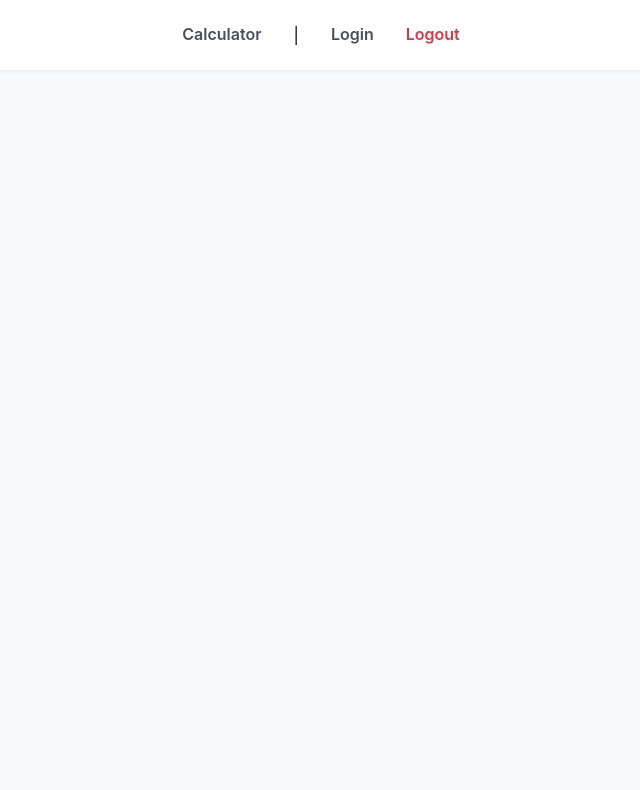
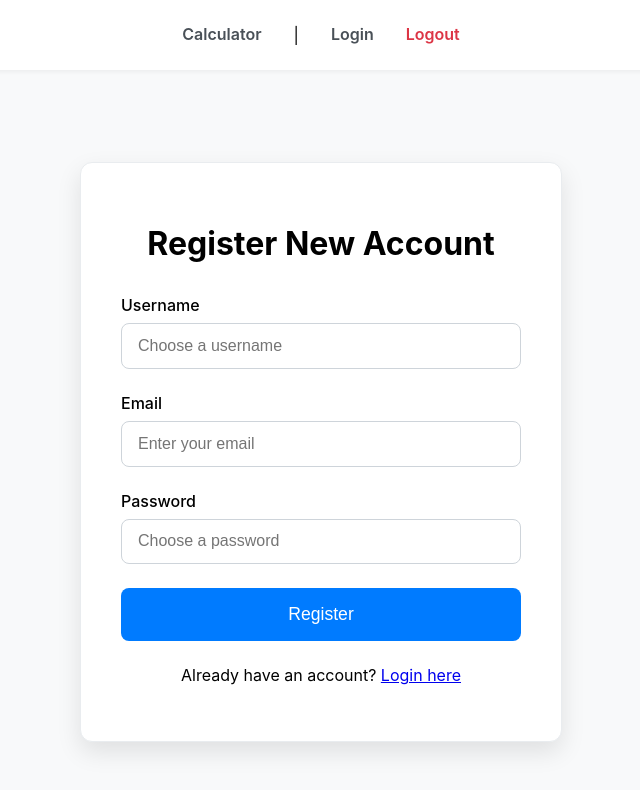
Before and after one commit to ghalibassaidy/frontend_Test_FreightProject, a Vue app: page /register in a window 1280 px wide. Shown: the top 790 px of the page, without its empty margins (319-959 px from the left). Built offline with nearby package versions, Linux system fonts and the light colour scheme.

Commit message:
add register account

```diff
--- a/src/router/index.js
+++ b/src/router/index.js
@@ -1,6 +1,7 @@
 import { createRouter, createWebHistory } from 'vue-router'
 import CalculatorView from '../views/CalculatorView.vue'
 import LoginView from '../views/LoginView.vue'
+import RegisterView from '../views/RegisterView.vue'
 
 const routes = [
   {
@@ -13,6 +14,11 @@ const routes = [
     path: '/login',
     name: 'Login',
     component: LoginView,
+  },
+  {
+    path: '/register',
+    name: 'Register',
+    component: RegisterView,
   },
 ]
 
--- a/src/views/LoginView.vue
+++ b/src/views/LoginView.vue
@@ -66,6 +66,10 @@ async function handleLogin() {
         </div>
         <p v-if="errorMessage" class="error-message">{{ errorMessage }}</p>
         <button type="submit" class="auth-btn">Login</button>
+        <p class="switch-form">
+          Don't have an account?
+          <router-link to="/register">Register here</router-link>
+        </p>
       </form>
     </div>
   </div>
--- /dev/null
+++ b/src/views/RegisterView.vue
@@ -0,0 +1,157 @@
+<script setup>
+import { ref } from 'vue'
+import { useRouter } from 'vue-router'
+
+// Membaca URL API dari file .env
+const API_BASE_URL = import.meta.env.VITE_API_BASE_URL || 'http://localhost:8000'
+
+const username = ref('')
+const email = ref('')
+const password = ref('')
+const errorMessage = ref('')
+const successMessage = ref('')
+
+const router = useRouter()
+
+async function handleRegister() {
+  errorMessage.value = ''
+  successMessage.value = ''
+
+  if (!username.value || !email.value || !password.value) {
+    errorMessage.value = 'All fields are required.'
+    return
+  }
+
+  try {
+    const response = await fetch(`${API_BASE_URL}/api/register/`, {
+      method: 'POST',
+      headers: {
+        'Content-Type': 'application/json',
+      },
+      body: JSON.stringify({
+        username: username.value,
+        email: email.value,
+        password: password.value,
+      }),
+    })
+
+    const data = await response.json()
+
+    if (!response.ok) {
+      throw new Error(data.username || data.email || data.password || 'Registration failed.')
+    }
+
+    successMessage.value = 'Registration successful! Please log in.'
+    setTimeout(() => {
+      router.push('/login')
+    }, 2000)
+  } catch (error) {
+    errorMessage.value = error.message
+  }
+}
+</script>
+
+<template>
+  <div class="view-container">
+    <div class="auth-container">
+      <h1>Register New Account</h1>
+      <form @submit.prevent="handleRegister">
+        <div class="form-group">
+          <label for="username">Username</label>
+          <input
+            type="text"
+            id="username"
+            v-model="username"
+            placeholder="Choose a username"
+            required
+          />
+        </div>
+        <div class="form-group">
+          <label for="email">Email</label>
+          <input type="email" id="email" v-model="email" placeholder="Enter your email" required />
+        </div>
+        <div class="form-group">
+          <label for="password">Password</label>
+          <input
+            type="password"
+            id="password"
+            v-model="password"
+            placeholder="Choose a password"
+            required
+          />
+        </div>
+
+        <p v-if="errorMessage" class="error-message">{{ errorMessage }}</p>
+        <p v-if="successMessage" class="success-message">{{ successMessage }}</p>
+
+        <button type="submit" class="auth-btn">Register</button>
+
+        <p class="switch-form">
+          Already have an account?
+          <router-link to="/login">Login here</router-link>
+        </p>
+      </form>
+    </div>
+  </div>
+</template>
+
+<style scoped>
+.view-container {
+  display: flex;
+  justify-content: center;
+  align-items: center;
+  padding: 2rem;
+  min-height: calc(100vh - 100px);
+}
+.auth-container {
+  background: white;
+  padding: 2.5rem;
+  border-radius: 12px;
+  box-shadow: 0 10px 25px rgba(0, 0, 0, 0.1);
+  width: 100%;
+  max-width: 400px;
+  border: 1px solid #e9ecef;
+}
+h1 {
+  text-align: center;
+  margin-bottom: 2rem;
+}
+.form-group {
+  margin-bottom: 1.5rem;
+}
+label {
+  display: block;
+  margin-bottom: 0.5rem;
+  font-weight: 500;
+}
+input {
+  width: 100%;
+  padding: 0.8rem 1rem;
+  border: 1px solid #ced4da;
+  border-radius: 8px;
+  font-size: 1rem;
+  box-sizing: border-box;
+}
+.auth-btn {
+  width: 100%;
+  padding: 1rem;
+  border: none;
+  background-color: #007bff;
+  color: white;
+  font-size: 1.1rem;
+  cursor: pointer;
+  border-radius: 8px;
+}
+.error-message {
+  color: #dc3545;
+  text-align: center;
+}
+.success-message {
+  color: #28a745;
+  text-align: center;
+}
+.switch-form {
+  text-align: center;
+  margin-top: 1.5rem;
+}
+</style>
```
